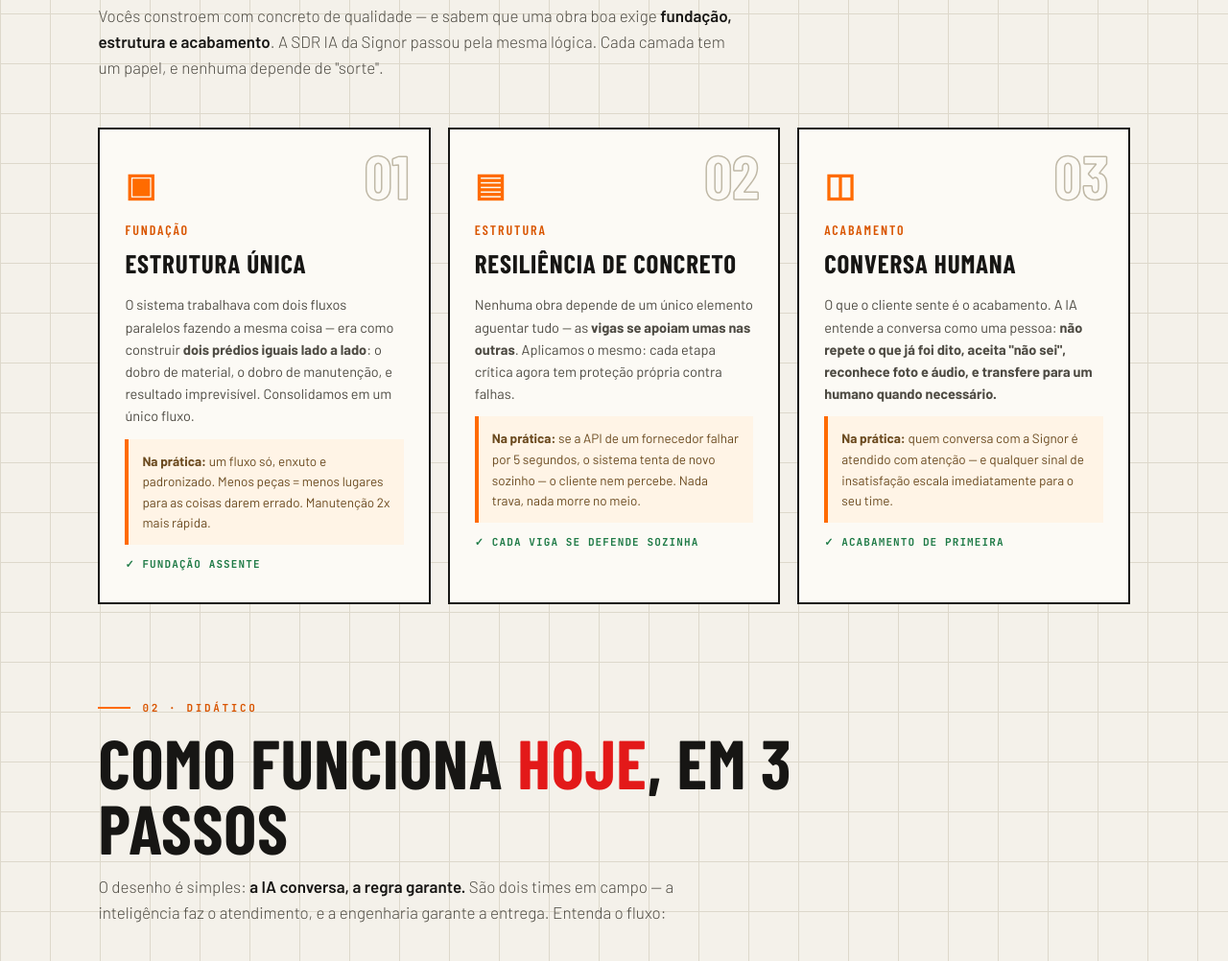
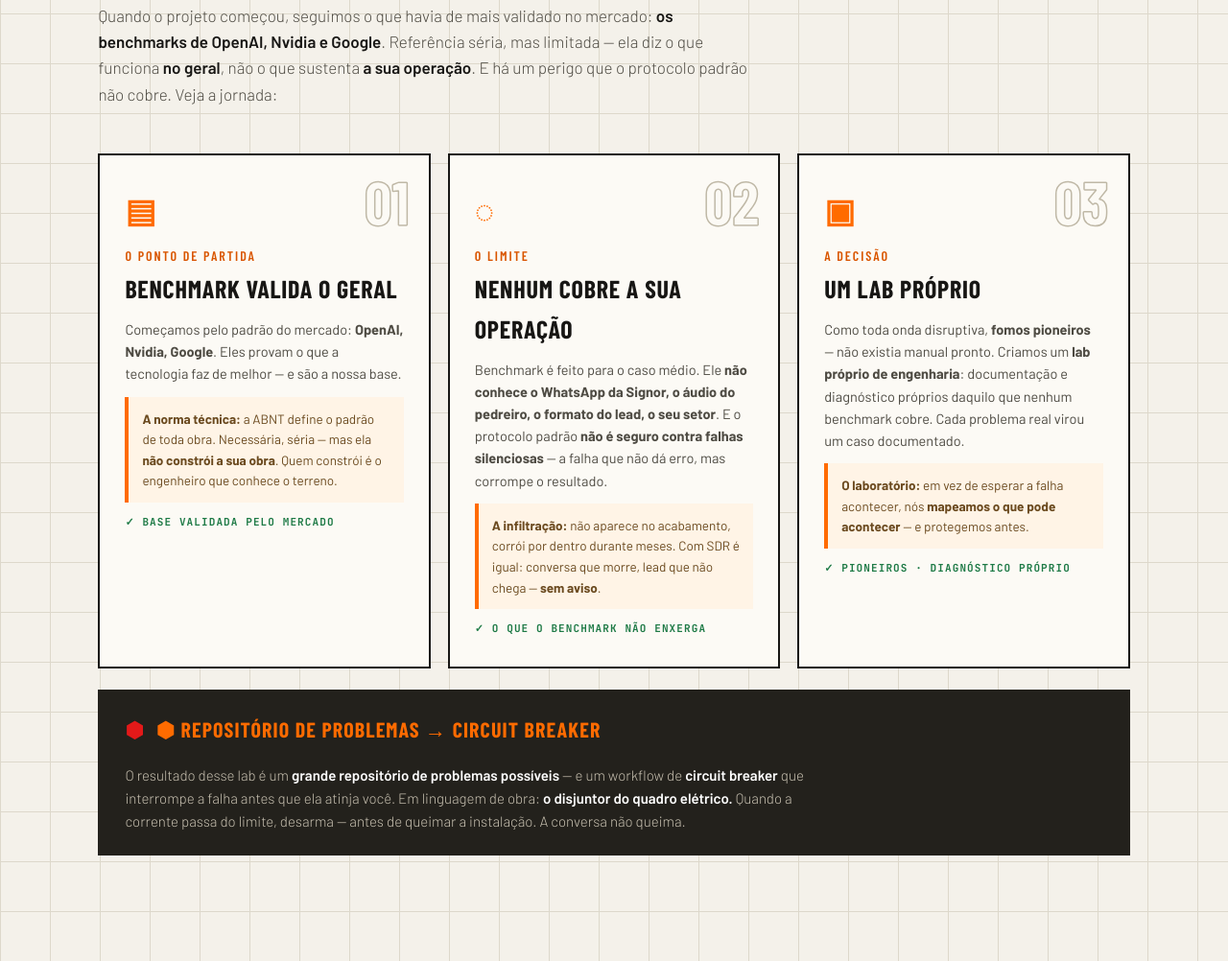
Before and after one commit to marcoslrvusa/marcoslrvusa.github.io, a plain HTML site: page sdr-ia-signor-fix-report/index.html in a window 1280 px wide. Shown: the part 1078-2080 px from the top of the page at 96% size. Drawn offline with nearby package versions, Linux system fonts and the light colour scheme; a web font is replaced by a local one.

Commit message:
Signor SDR IA: deck V4 - seção lab próprio + data Ago/2026

```diff
--- a/sdr-ia-signor-fix-report/index.html
+++ b/sdr-ia-signor-fix-report/index.html
@@ -3,7 +3,7 @@
 <head>
 <meta charset="UTF-8">
 <meta name="viewport" content="width=device-width, initial-scale=1.0">
-<title>Signor Concretos · A obra por trás da conversa</title>
+<title>Signor Concretos · A obra por trás da conversa · V4</title>
 <link rel="preconnect" href="https://fonts.googleapis.com">
 <link rel="preconnect" href="https://fonts.gstatic.com" crossorigin>
 <link href="https://fonts.googleapis.com/css2?family=Barlow+Condensed:wght@500;600;700;800;900&family=Barlow:wght@300;400;500;600;700&family=JetBrains+Mono:wght@400;500;700;800&display=swap" rel="stylesheet">
@@ -89,6 +89,34 @@ section{padding:100px 8vw}
 .sec-head h2 .hl{color:var(--red)}
 .sec-head .sub{font-size:17px;color:var(--ink-soft);max-width:680px;font-weight:300}
 .sec-head .sub b{color:var(--ink);font-weight:600}
+
+/* ---------- porquê: lab / jornada ---------- */
+.why-grid{display:grid;grid-template-columns:repeat(auto-fit,minmax(300px,1fr));gap:18px}
+.why-card{background:var(--paper);border:2px solid var(--ink);padding:30px 26px;position:relative;overflow:hidden;transition:transform .2s ease,box-shadow .2s ease}
+.why-card:hover{transform:translateY(-5px);box-shadow:8px 8px 0 rgba(23,22,20,.14)}
+.why-card .n{
+  position:absolute;top:16px;right:20px;font-family:var(--display);font-weight:900;font-size:64px;line-height:1;
+  color:transparent;-webkit-text-stroke:1.5px var(--line-strong);
+}
+.why-card .ic{font-family:var(--display);font-weight:900;font-size:34px;color:var(--orange);display:block;margin-bottom:10px}
+.why-card h3{font-family:var(--display);font-weight:900;text-transform:uppercase;font-size:26px;letter-spacing:.03em;margin-bottom:10px}
+.why-card h3 small{display:block;font-weight:600;font-size:14px;color:var(--orange-dark);letter-spacing:.14em;margin-bottom:2px}
+.why-card p{font-size:14.5px;color:var(--ink-soft);margin-bottom:12px}
+.why-card .analogy{
+  background:#FFF4E6;border-left:4px solid var(--orange);padding:12px 14px;font-size:13.5px;color:#6B4A1F;
+}
+.why-card .analogy b{font-weight:700}
+.why-card .tag-line{margin-top:12px;font-family:var(--mono);font-size:11px;letter-spacing:.1em;text-transform:uppercase;color:var(--green);font-weight:700}
+.why-concl{
+  margin-top:22px;background:var(--graphite);color:#F4F1EA;padding:24px 28px;display:flex;gap:18px;align-items:center;flex-wrap:wrap;
+}
+.why-concl .lab{
+  font-family:var(--display);font-weight:900;text-transform:uppercase;font-size:22px;letter-spacing:.05em;color:var(--orange);
+  display:flex;align-items:center;gap:12px;white-space:nowrap;
+}
+.why-concl .lab::before{content:"⬢";color:var(--red)}
+.why-concl p{font-size:15px;color:#C9C2B2;font-weight:300;max-width:720px}
+.why-concl p b{color:#fff;font-weight:600}
 
 /* ---------- didatico: camadas ---------- */
 .layers{display:grid;grid-template-columns:repeat(auto-fit,minmax(280px,1fr));gap:18px}
@@ -211,7 +239,7 @@ footer b{color:var(--ink)}
     <span class="divider"></span>
     <span class="client">Signor Concretos · <b>SDR IA</b></span>
   </div>
-  <span class="tag">Check-in · Jul/2026 · V3</span>
+  <span class="tag">Check-in · Ago/2026 · V4</span>
 </div>
 
 <!-- ============ HERO ============ -->
@@ -219,7 +247,7 @@ footer b{color:var(--ink)}
   <div class="hero-inner">
     <div class="kicker reveal vis">V4 Company · Engenharia de Confiabilidade · SDR IA</div>
     <h1 class="reveal vis" data-d="1">A obra por trás<br>da <span class="hl">conversa</span></h1>
-    <p class="lede reveal vis" data-d="2">A SDR IA da Signor passou por uma revisão completa de engenharia. O objetivo é simples: <b>uma conversa com a sua marca nunca mais fica sem resposta, e todo atendimento qualificado chega ao seu time.</b> Este documento explica — em linguagem de obra — o que foi construído, o que isso garante e como você acompanha.</p>
+    <p class="lede reveal vis" data-d="2">Começamos pelo que o mercado valida — <b>os benchmarks de OpenAI, Nvidia e Google</b>. Mas nenhum benchmark cobre a especificidade da sua operação, e o protocolo padrão não é seguro contra falhas silenciosas. Como pioneiros, construímos um <b>lab próprio</b> — documentação, diagnóstico e proteções que nenhum benchmark oferece. Este documento explica, em linguagem de obra, <b>por que existe engenharia por trás da conversa</b> — o que foi construído, o que isso garante e como você acompanha.</p>
     <div class="seal-row reveal vis" data-d="3">
       <div class="seal"><span class="n">1</span><span class="d">Fluxo único<br>sem duplicação</span></div>
       <div class="seal"><span class="n">0</span><span class="d">Pontos de falha<br>sem proteção</span></div>
@@ -228,10 +256,49 @@ footer b{color:var(--ink)}
   </div>
 </header>
 
+<!-- ============ PORQUÊ: O LAB ============ -->
+<section>
+  <div class="sec-head reveal">
+    <div class="sec-num">01 · O porquê</div>
+    <h2>O mercado valida. <span class="hl">Nós construímos.</span></h2>
+    <p class="sub">Quando o projeto começou, seguimos o que havia de mais validado no mercado: <b>os benchmarks de OpenAI, Nvidia e Google</b>. Referência séria, mas limitada — ela diz o que funciona <b>no geral</b>, não o que sustenta <b>a sua operação</b>. E há um perigo que o protocolo padrão não cobre. Veja a jornada:</p>
+  </div>
+  <div class="why-grid">
+    <div class="why-card reveal" data-d="1">
+      <span class="n">01</span>
+      <span class="ic">▤</span>
+      <h3><small>O ponto de partida</small>Benchmark valida o geral</h3>
+      <p>Começamos pelo padrão do mercado: <b>OpenAI, Nvidia, Google</b>. Eles provam o que a tecnologia faz de melhor — e são a nossa base.</p>
+      <div class="analogy"><b>A norma técnica:</b> a ABNT define o padrão de toda obra. Necessária, séria — mas ela <b>não constrói a sua obra</b>. Quem constrói é o engenheiro que conhece o terreno.</div>
+      <div class="tag-line">✓ Base validada pelo mercado</div>
+    </div>
+    <div class="why-card reveal" data-d="2">
+      <span class="n">02</span>
+      <span class="ic">◌</span>
+      <h3><small>O limite</small>Nenhum cobre a sua operação</h3>
+      <p>Benchmark é feito para o caso médio. Ele <b>não conhece o WhatsApp da Signor, o áudio do pedreiro, o formato do lead, o seu setor</b>. E o protocolo padrão <b>não é seguro contra falhas silenciosas</b> — a falha que não dá erro, mas corrompe o resultado.</p>
+      <div class="analogy"><b>A infiltração:</b> não aparece no acabamento, corrói por dentro durante meses. Com SDR é igual: conversa que morre, lead que não chega — <b>sem aviso</b>.</div>
+      <div class="tag-line">✓ O que o benchmark não enxerga</div>
+    </div>
+    <div class="why-card reveal" data-d="3">
+      <span class="n">03</span>
+      <span class="ic">▣</span>
+      <h3><small>A decisão</small>Um lab próprio</h3>
+      <p>Como toda onda disruptiva, <b>fomos pioneiros</b> — não existia manual pronto. Criamos um <b>lab próprio de engenharia</b>: documentação e diagnóstico próprios daquilo que nenhum benchmark cobre. Cada problema real virou um caso documentado.</p>
+      <div class="analogy"><b>O laboratório:</b> em vez de esperar a falha acontecer, nós <b>mapeamos o que pode acontecer</b> — e protegemos antes.</div>
+      <div class="tag-line">✓ Pioneiros · diagnóstico próprio</div>
+    </div>
+  </div>
+  <div class="why-concl reveal" data-d="1">
+    <span class="lab">⬢ Repositório de problemas → Circuit Breaker</span>
+    <p>O resultado desse lab é um <b>grande repositório de problemas possíveis</b> — e um workflow de <b>circuit breaker</b> que interrompe a falha antes que ela atinja você. Em linguagem de obra: <b>o disjuntor do quadro elétrico.</b> Quando a corrente passa do limite, desarma — antes de queimar a instalação. A conversa não queima.</p>
+  </div>
+</section>
+
 <!-- ============ DIDÁTICO: CAMADAS ============ -->
 <section>
   <div class="sec-head reveal">
-    <div class="sec-num">01 · Como uma obra de qualidade</div>
+    <div class="sec-num">02 · Como uma obra de qualidade</div>
     <h2>Toda entrega sólida tem <span class="hl">três camadas</span></h2>
     <p class="sub">Vocês constroem com concreto de qualidade — e sabem que uma obra boa exige <b>fundação, estrutura e acabamento</b>. A SDR IA da Signor passou pela mesma lógica. Cada camada tem um papel, e nenhuma depende de "sorte".</p>
   </div>
@@ -266,7 +333,7 @@ footer b{color:var(--ink)}
 <!-- ============ COMO FUNCIONA ============ -->
 <section style="padding-top:0">
   <div class="sec-head reveal">
-    <div class="sec-num">02 · Didático</div>
+    <div class="sec-num">03 · Didático</div>
     <h2>Como funciona <span class="hl">hoje</span>, em 3 passos</h2>
     <p class="sub">O desenho é simples: <b>a IA conversa, a regra garante.</b> São dois times em campo — a inteligência faz o atendimento, e a engenharia garante a entrega. Entenda o fluxo:</p>
   </div>
@@ -315,7 +382,7 @@ footer b{color:var(--ink)}
 <!-- ============ GARANTIAS ============ -->
 <section class="guarantee-section">
   <div class="sec-head reveal">
-    <div class="sec-num" style="color:var(--orange)">03 · A garantia</div>
+    <div class="sec-num" style="color:var(--orange)">04 · A garantia</div>
     <h2>O que isso garante <span class="hl" style="-webkit-text-stroke:0;color:var(--orange)">para a Signor</span></h2>
     <p class="sub">Esqueça detalhe técnico por um momento. Em linguagem de resultado, o que muda no seu dia a dia está aqui — <b>e tudo isso é acompanhado de perto, toda semana.</b></p>
   </div>
@@ -350,7 +417,7 @@ footer b{color:var(--ink)}
 <!-- ============ RECONEXÃO ============ -->
 <section>
   <div class="sec-head reveal">
-    <div class="sec-num">04 · Relacionamento</div>
+    <div class="sec-num">05 · Relacionamento</div>
     <h2>Nenhum contato <span class="hl">fica para trás</span></h2>
     <p class="sub">Ao revisar a operação, mapeamos toda a base de contatos da Signor. Encontramos conversas que ficaram <b>sem continuidade</b> — atendimentos que aconteceram, mas não tiveram o retorno que mereciam. Isso não ficou como estava: <b>estamos retomando o contato, com prioridade e critério.</b></p>
   </div>
@@ -383,7 +450,7 @@ footer b{color:var(--ink)}
 <!-- ============ RITO ============ -->
 <section style="padding-top:0">
   <div class="sec-head reveal">
-    <div class="sec-num">05 · O rito</div>
+    <div class="sec-num">06 · O rito</div>
     <h2>Como você <span class="hl">acompanha</span></h2>
     <p class="sub">Segurança não é promessa de um dia — é <b>um ritual contínuo</b>. Isso é o que a Signor passa a ter de agora em diante:</p>
   </div>
@@ -426,7 +493,7 @@ footer b{color:var(--ink)}
 
 <footer>
   <span>V4 Company · Engenharia de Confiabilidade · SDR IA</span>
-  <span>Signor Concretos · Check-in · Jul/2026</span>
+  <span>Signor Concretos · Check-in · Ago/2026</span>
 </footer>
 
 <script>
```
